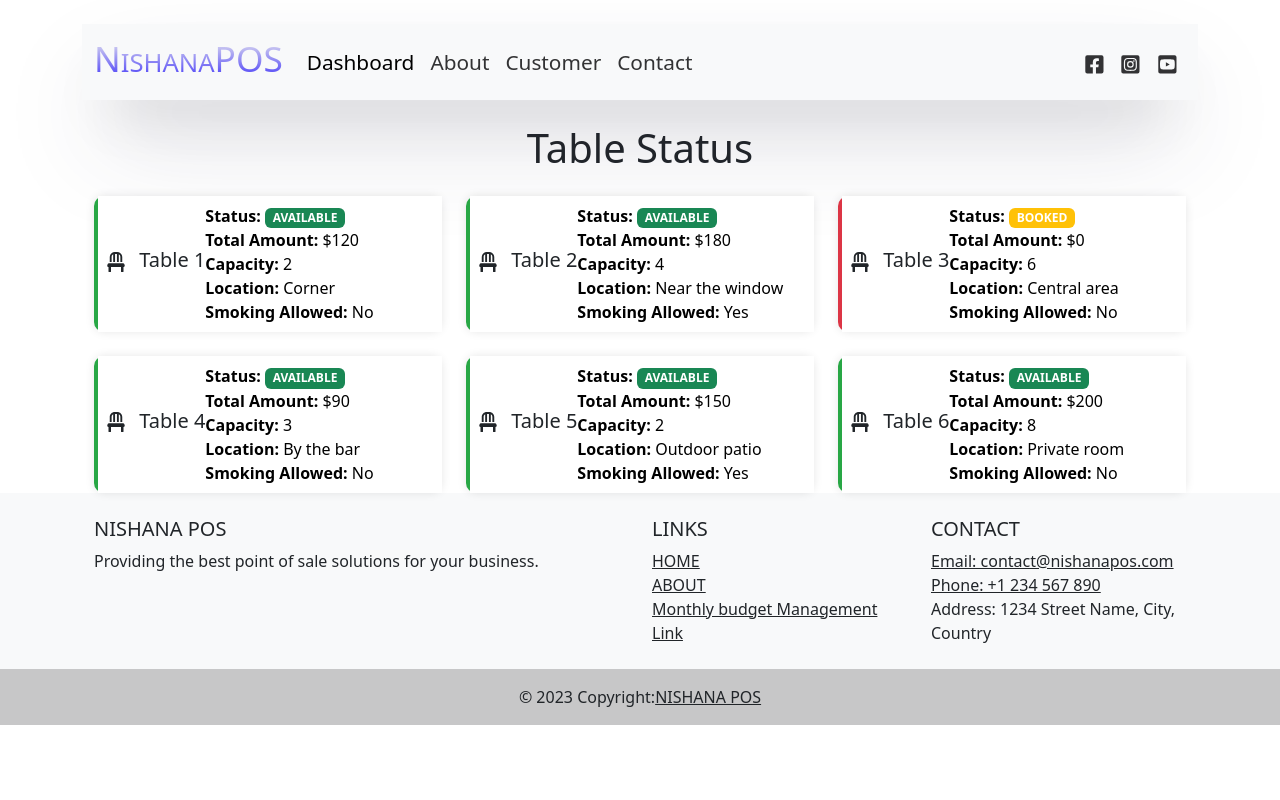
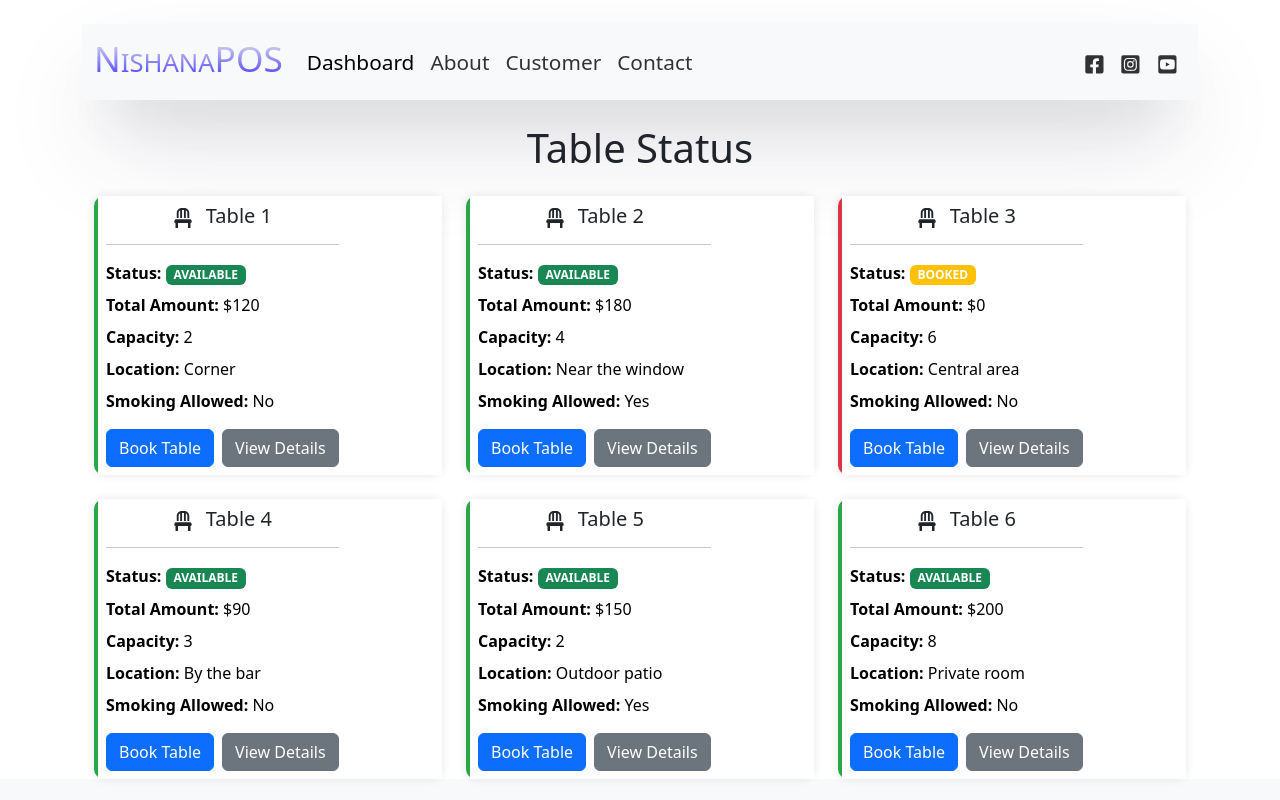
Before and after one commit to jitendra977/pos-frontend-vite, a React (Vite) app: page /table in a window 1280 px wide. Shown: the top 800 px of the page. Built offline with nearby package versions, Linux system fonts and the light colour scheme.

Commit message:
change table

```diff
--- a/src/pages/Table.jsx
+++ b/src/pages/Table.jsx
@@ -50,28 +50,37 @@ const Table = () => {
                    <Col key={table.id}>
                    <Card className={`table-card ${getStatusColorClass(table.status)}`}>
                        <Card.Body>
-                                <Card.Title className="text-center"><FaChair className="me-2 icon" /> {table.name}</Card.Title>
+                           <div className="table-details">
+                               <Card.Title className="text-center mb-3">
+                                   <FaChair className="me-2 icon" /> {table.name}
+                               </Card.Title>
                                <hr />
-                                <div className="table-details">
-                                    <div className="table-info">
-                                        <strong>Status:</strong> <Badge bg={getStatusBadgeVariant(table.status)}>{table.status}</Badge>
+                               <div className="table-info mb-2">
+                                   <strong>Status:</strong>{' '}
+                                   <Badge bg={getStatusBadgeVariant(table.status)}>{table.status}</Badge>
                                </div>
-                                    <div className="table-info">
+                               <div className="table-info mb-2">
                                    <strong>Total Amount:</strong> ${table.totalAmount}
                                </div>
-                                    <div className="table-info">
+                               <div className="table-info mb-2">
                                    <strong>Capacity:</strong> {table.capacity}
                                </div>
-                                    <div className="table-info">
+                               <div className="table-info mb-2">
                                    <strong>Location:</strong> {table.location}
                                </div>
                                <div className="table-info">
-                                        <strong>Smoking Allowed:</strong> {table.smokingAllowed ? 'Yes' : 'No'}
+                                   <strong>Smoking Allowed:</strong>{' '}
+                                   {table.smokingAllowed ? 'Yes' : 'No'}
+                               </div>
+                               <div className="text-center mt-3">
+                                   <button className="btn btn-primary me-2">Book Table</button>
+                                   <button className="btn btn-secondary">View Details</button>
                                </div>
                            </div>
                        </Card.Body>
                    </Card>
                </Col>
+
                 ))}
             </Row>
         );
```
Lines whose indentation alone changed are shown as unchanged.
